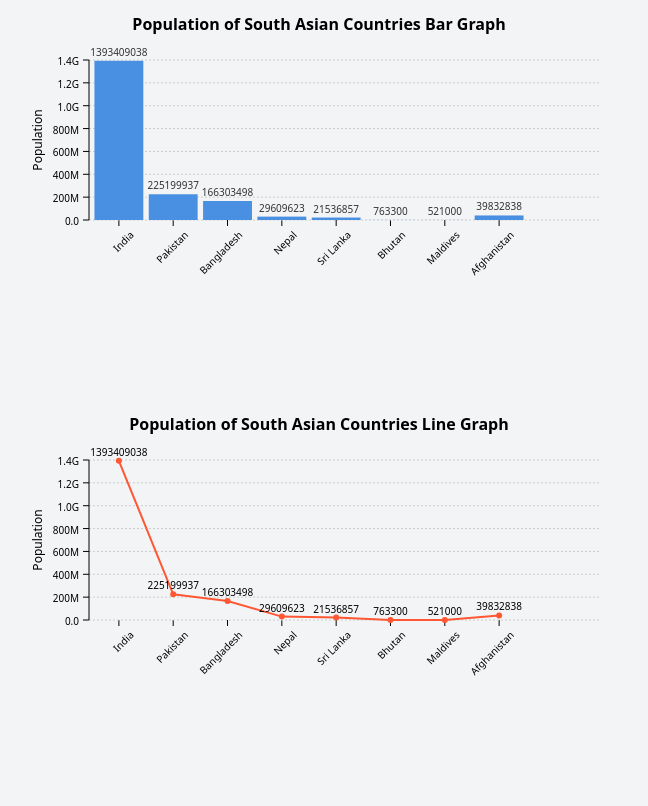
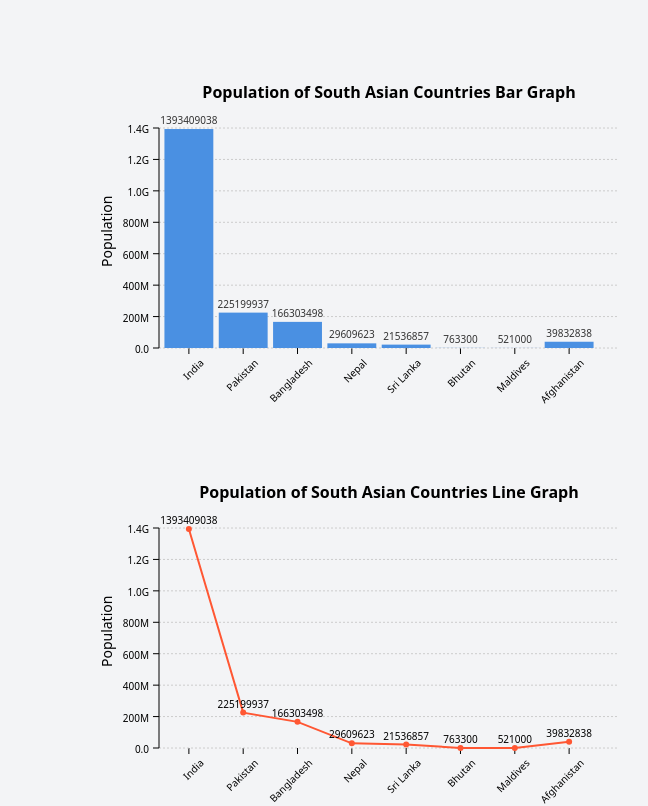
Before and after one commit to puspa955/literacy-chart, a Next.js app: page / in a window 1280 px wide. Shown: the top 806 px of the page, without its empty margins (321-969 px from the left). Built offline with nearby package versions, Linux system fonts and the light colour scheme.

Commit message:
making reusable components

```diff
--- a/app/components/BarChart.js
+++ b/app/components/BarChart.js
@@ -1,45 +1,24 @@
+"use client";
 import React from "react";
 import Scale from "./ChartUtils";
 import Axes from "./Axes";
 import ChartLabels from "./Chartcomponents";
+import Bar from "./bar";
+import ChartContainer from "./ChartContainer";
 
 const BarChart = ({ data, title, yLabel = "Population" }) => {
-  const margin = { top: 60, right: 10, bottom: 60, left: 70 };
+  const margin = { top: 60, right: 10, bottom: 30, left: 70 };
   const width = 600 - margin.left - margin.right;
   const height = 400 - margin.top - margin.bottom;
 
-  // Use Scale component for creating scales
   const { xScale, yScale } = Scale({ data, width, height, margin });
 
-  const bars = data.map((d, i) => (
-    <g key={i}>
-      <rect
-        x={xScale(d.country)}
-        y={yScale(d.value)}
-        width={xScale.bandwidth()}
-        height={yScale(0) - yScale(d.value)}
-        fill="#4A90E2"
-      />
-      <text
-        x={xScale(d.country) + xScale.bandwidth() / 2}
-        y={yScale(d.value) - 5}
-        textAnchor="middle"
-        style={{ fontSize: "10px", fill: "#333" }}
-      >
-        {d.value}
-      </text>
-    </g>
-  ));
-
   return (
-    <svg width={width + margin.left + margin.right} height={height + margin.top + margin.bottom}>
+   <ChartContainer width={width} height={height} margin={margin}>
       <ChartLabels title={title} yLabel={yLabel} width={width} height={height} margin={margin} />
-
       <Axes xScale={xScale} yScale={yScale} data={data} width={width} height={height} margin={margin} />
-
-      {/* Bars */}
-      {bars}
-    </svg>
+      <Bar data={data} xScale={xScale} yScale={yScale} />
+    </ChartContainer>
   );
 };
 
--- a/app/components/ChartComponents.js
+++ b/app/components/ChartComponents.js
@@ -1,4 +1,4 @@
-"use client";
+// Chartcomponents.js
 import React from "react";
 
 const ChartLabels = ({ title, yLabel, width, height, margin }) => {
@@ -16,11 +16,11 @@ const ChartLabels = ({ title, yLabel, width, height, margin }) => {
 
       {/* Y-axis Label */}
       <text
-        transform="rotate(-90)"
-        x={-(height / 2)}
+        x={-(height / 3) - margin.top}
         y={margin.left / 3}
         textAnchor="middle"
-        style={{ fontSize: "12px" }}
+        transform="rotate(-90)"
+        style={{ fontSize: "14px" }}
       >
         {yLabel}
       </text>
--- /dev/null
+++ b/app/components/ChartContainer.js
@@ -0,0 +1,14 @@
+// ChartContainer.js
+import React from "react";
+
+const ChartContainer = ({ width, height, margin, children }) => {
+  return (
+    <svg width={width + margin.left + margin.right} height={height + margin.top + margin.bottom}>
+      <g transform={`translate(${margin.left}, ${margin.top})`}>
+        {children}
+      </g>
+    </svg>
+  );
+};
+
+export default ChartContainer;
--- a/app/components/LineChart.js
+++ b/app/components/LineChart.js
@@ -1,65 +1,23 @@
-"use client";
 import React from "react";
-import * as d3 from "d3";
 import Scale from "./ChartUtils";
 import Axes from "./Axes";
 import ChartLabels from "./Chartcomponents";
+import LineSeries from "./LineSeries";
+import ChartContainer from "./ChartContainer";
 
-const LineChart = ({ data, title, yLabel = "Population Growth" }) => {
-  const margin = { top: 60, right: 10, bottom: 60, left: 70 };
+const LineChart = ({ data, title, yLabel }) => {
+  const margin = { top: 60, right: 10, bottom: 30, left: 70 };
   const width = 600 - margin.left - margin.right;
   const height = 400 - margin.top - margin.bottom;
 
-  // Create scales using the Scale component
   const { xScale, yScale } = Scale({ data, width, height, margin });
 
-  const line = d3.line()
-    .x(d => xScale(d.country) + xScale.bandwidth() / 2)
-    .y(d => yScale(d.value));
-
-  // Prepare data points
-  const dataPoints = data.map((d, i) => (
-    <circle
-      key={i}
-      cx={xScale(d.country) + xScale.bandwidth() / 2}
-      cy={yScale(d.value)}
-      r={3}
-      fill="#FF5733"
-    />
-  ));
-
-  // Prepare labels for the points
-  const pointLabels = data.map((d, i) => (
-    <text
-      key={`label-${i}`}
-      x={xScale(d.country) + xScale.bandwidth() / 2}
-      y={yScale(d.value) - 5}
-      textAnchor="middle"
-      style={{ fontSize: "10px" }}
-    >
-      {d.value}
-    </text>
-  ));
-
   return (
-    <svg width={width + margin.left + margin.right} height={height + margin.top + margin.bottom}>
+    <ChartContainer width={width} height={height} margin={margin}>
       <ChartLabels title={title} yLabel={yLabel} width={width} height={height} margin={margin} />
-
-      <Axes xScale={xScale} yScale={yScale} data={data} width={width} height={height} margin={margin} />
-      {/* Line */}
-      <path
-        d={line(data)}
-        fill="none"
-        stroke="#FF5733"
-        strokeWidth={2}
-      />
-
-      {/* Data points */}
-      {dataPoints}
-
-      {/* Labels for data points */}
-      {pointLabels}
-    </svg>
+      <Axes xScale={xScale} yScale={yScale} data={data} width={width} height={height} margin={margin}/>
+      <LineSeries data={data} xScale={xScale} yScale={yScale} />
+    </ChartContainer>
   );
 };
 
--- /dev/null
+++ b/app/components/LineSeries.js
@@ -0,0 +1,45 @@
+// LineSeries.jsx
+import React from "react";
+import * as d3 from "d3";
+
+const LineSeries = ({ data, xScale, yScale }) => {
+  // Create a line generator
+  const lineGenerator = d3.line()
+    .x(d => xScale(d.country) + xScale.bandwidth() / 2)
+    .y(d => yScale(d.value));
+
+  return (
+    <>
+      {/* Line */}
+      <path
+        d={lineGenerator(data)}
+        fill="none"
+        stroke="#FF5733"
+        strokeWidth={2}
+      />
+
+      {/* Data Points */}
+      {data.map((d, i) => (
+        <g key={i}>
+          <circle
+            cx={xScale(d.country) + xScale.bandwidth() / 2}
+            cy={yScale(d.value)}
+            r={3}
+            fill="#FF5733"
+          />
+          {/* Point Labels */}
+          <text
+            x={xScale(d.country) + xScale.bandwidth() / 2}
+            y={yScale(d.value) - 5}
+            textAnchor="middle"
+            style={{ fontSize: "10px" }}
+          >
+            {d.value}
+          </text>
+        </g>
+      ))}
+    </>
+  );
+};
+
+export default LineSeries;
--- /dev/null
+++ b/app/components/bar.js
@@ -0,0 +1,30 @@
+// Bar.jsx
+import React from "react";
+
+const Bar = ({ data, xScale, yScale }) => {
+  return (
+    <g>
+      {data.map((d, i) => (
+        <g key={i}>
+          <rect
+            x={xScale(d.country)} // Accessing the country field from each data point
+            y={yScale(d.value)}
+            width={xScale.bandwidth()} // Assuming you're using a band scale for x-axis
+            height={yScale(0) - yScale(d.value)} // Calculate height from y scale
+            fill="#4A90E2"
+          />
+          <text
+            x={xScale(d.country) + xScale.bandwidth() / 2} // Center the text on the bar
+            y={yScale(d.value) - 5} // Position text above the bar
+            textAnchor="middle"
+            style={{ fontSize: "10px", fill: "#333" }}
+          >
+            {d.value} {/* Display the value on top of the bar */}
+          </text>
+        </g>
+      ))}
+    </g>
+  );
+};
+
+export default Bar;
--- a/app/page.js
+++ b/app/page.js
@@ -2,7 +2,7 @@ import Population from './pages/population';
 import LiteracyRate from './pages/literacy';
 export default function Home() {
   return (
-    <div className="min-h-screen flex flex-col items-center justify-center bg-gray-100">
+    <div className="min-h-screen flex flex-col items-center justify-center bg-gray-100 pt-2">
 
       <Population />
       <LiteracyRate />
```
